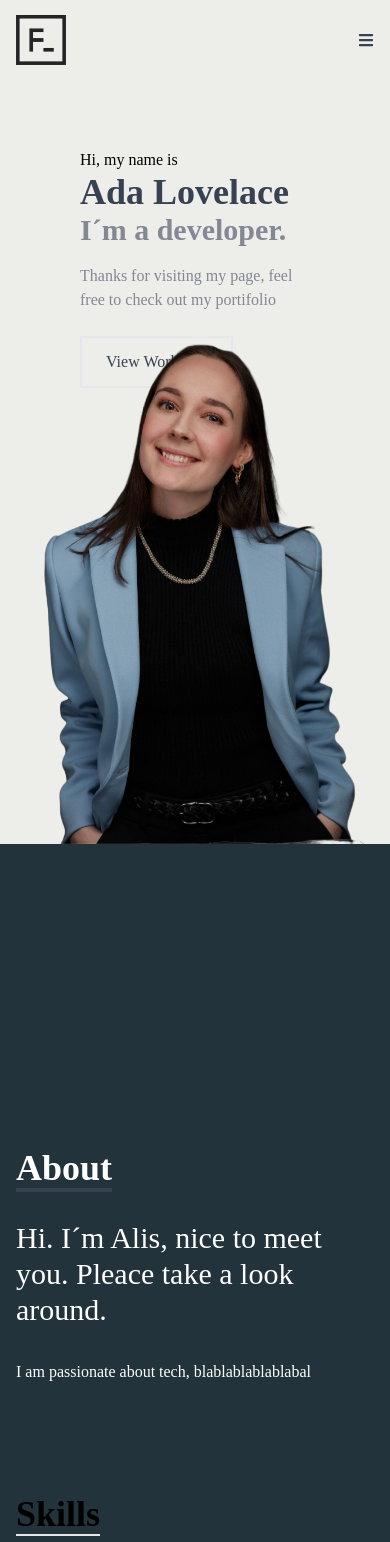
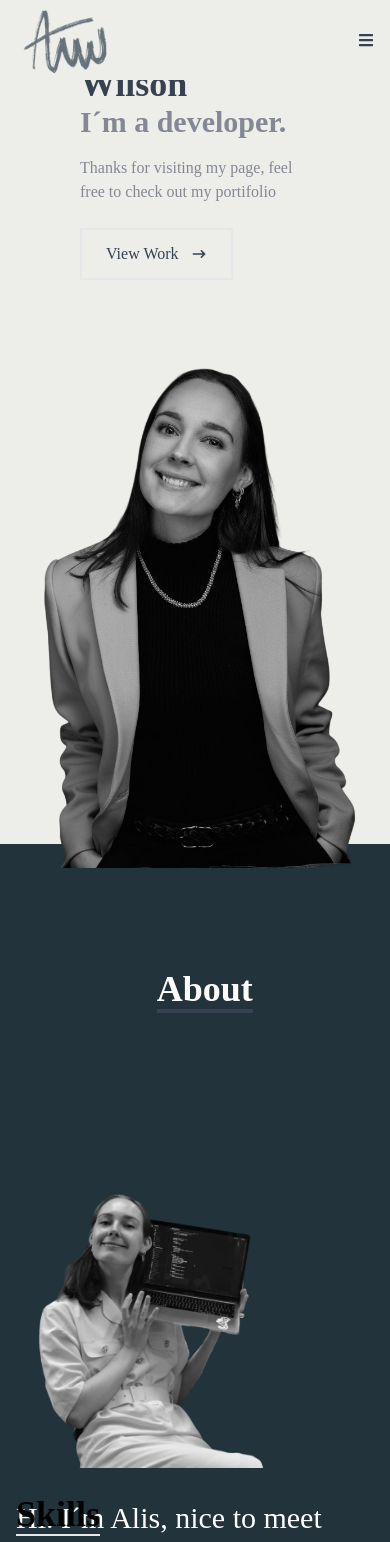
Before and after one commit to aliswil/portifolio-app, a React (Create React App) app: page / in a window 390 px wide. Shown: the top 1542 px of the page. Built offline with nearby package versions, Linux system fonts and the light colour scheme.

Commit message:
added some changes on the solution portifolio

```diff
--- a/src/components/AboutMe.tsx
+++ b/src/components/AboutMe.tsx
@@ -1,10 +1,12 @@
 import React from "react";
+import Portrait2 from "../assets/about_alis.png";
 
 const AboutMe = () => {
   return (
-    <div data-name="about" className="w-full h-screen bg-[#22333b] text-white">
-      <div className="flex flex-col justify-center items-center w-full h-full">
-        <div className="max-w-[1000px] w-full grid grid-cols-2 gap-8">
+    <div id="about" className="w-full h-screen bg-[#22333b] text-white">
+      <div className="flex flex-col justify-end items-center w-full h-full">
+        <div className="max-w-[1000px] w-full grid grid-cols-3 gap-8">
+          <div></div>
           <div className="sm:text-right pb-8 pl-4">
             <p className="text-4xl font-bold inline border-b-4 border-gray-700">
               About
@@ -12,12 +14,22 @@ const AboutMe = () => {
           </div>
           <div></div>
         </div>
-        <div className="max-w-[1000px] w-full grid sm:grid-cols-2 gap-8 px-4">
+        <div className="max-w-[1000px] w-full grid sm:grid-cols-3 gap-8 px-4">
+          <div className="flex flex-col justify-end align-bottom h-full">
+            <img
+              className="object-contain md:object-scale-down h-auto sm:max-w-xl max-w-xs"
+              src={Portrait2}
+              alt="Portrait picture 2"
+            />
+          </div>
           <div className="sm:text-right text-3xl ">
-            <p>Hi. I´m Alis, nice to meet you. Pleace take a look around.</p>
+            <p>Hi. I´m Alis, nice to meet you. Please take a look around.</p>
           </div>
           <div>
-            <p>I am passionate about tech, blablablablablabal</p>
+            <p>
+              I am passionate about solving future problems with tech and gender
+              equality.
+            </p>
           </div>
         </div>
       </div>
--- a/src/components/ContactMe.tsx
+++ b/src/components/ContactMe.tsx
@@ -2,16 +2,22 @@ import React from "react";
 
 const ContactMe = () => {
   return (
-    <div
-      data-name="contact"
-      className="w-full h-screen bg-[#edede9] text-gray-700"
-    >
+    <div id="contact" className="w-full h-screen bg-[#edede9] text-gray-700">
       <div className="flex flex-col justify-center items-center w-full h-full">
         <div className="max-w-[1000px] w-full grid grid-cols-2 gap-8">
           <div className="sm:text-right pb-8 pl-4">
             <p className="text-4xl font-bold inline border-b-4 border-gray-700">
               Contact me
             </p>
+          </div>
+          <div></div>
+        </div>
+        <div className="flex justify-start max-w-[1000px] w-full grid sm:grid-cols-2 gap-8 px-4">
+          <div className="sm:text-right text-3xl ">
+            <p>aliswkn@gmail.com</p>
+            <a href="https://no.linkedin.com/in/alis-wiken-wilson-890912159">
+              LinkedIn
+            </a>
           </div>
         </div>
       </div>
--- a/src/components/HomePage.tsx
+++ b/src/components/HomePage.tsx
@@ -1,17 +1,17 @@
 import React from "react";
 import { HiArrowNarrowRight } from "react-icons/hi";
-import Portrait from "../assets/alis.png";
+import Portrait from "../assets/portrett_alis2.png";
 
 export const HomePage = () => {
   return (
     <div
-      data-name="home"
+      id="home"
       className="w-full h-screen bg-[#edede9] grid grid-cols-1 sm:grid-cols-2 gap-1"
     >
       <div className="max-w-[1000 px] mx-auto px-20 flex flex-col justify-center h-full">
         <p className="text-black">Hi, my name is</p>
         <h1 className="text-4xl sm:text-7xl font-bold text-gray-700">
-          Ada Lovelace
+          Alis Wiken Wilson
         </h1>
         <h2 className="text-3xl sm:text-6xl font-bold text-[#848794]">
           I´m a developer.
@@ -28,9 +28,9 @@ export const HomePage = () => {
           </button>
         </div>
       </div>
-      <div className="flex align-bottom h-full">
+      <div className="flex flex-col justify-end align-bottom h-full">
         <img
-          className="absolute bottom-0 object-contain md:object-scale-down h-49 w-96"
+          className="object-contain md:object-scale-down h-49 w-96"
           src={Portrait}
           alt="Portrait picture"
         />
@@ -39,3 +39,5 @@ export const HomePage = () => {
   );
 };
 //mx-auto
+
+//absolute bottom-0
--- a/src/components/Navbar.tsx
+++ b/src/components/Navbar.tsx
@@ -1,6 +1,6 @@
 import React, { useState } from "react";
 import { FaBars, FaTimes } from "react-icons/fa";
-import logo from "../assets/f_logo.png";
+import logo from "../assets/logo.png";
 import { Link } from "react-scroll";
 
 export const Navbar = () => {
@@ -10,7 +10,7 @@ export const Navbar = () => {
   return (
     <div className="fixed w-full h-[80px] flex justify-between items-center px-4 bg-[#edede9] text-gray-700">
       <div>
-        <img src={logo} alt="Logo" style={{ width: "50px" }} />
+        <img src={logo} alt="Logo" style={{ width: "100px" }} />
       </div>
 
       <ul className="hidden md:flex ">
--- a/src/components/Projects.tsx
+++ b/src/components/Projects.tsx
@@ -2,10 +2,7 @@ import React from "react";
 
 const Projects = () => {
   return (
-    <div
-      data-name="projects"
-      className="w-full h-screen bg-[#22333b] text-white"
-    >
+    <div id="projects" className="w-full h-screen bg-[#22333b] text-white">
       <div className="flex flex-col justify-center items-center w-full h-full">
         <div className="max-w-[1000px] w-full grid grid-cols-2 gap-8">
           <div className="sm:text-right pb-8 pl-4">
--- a/src/components/Skills.tsx
+++ b/src/components/Skills.tsx
@@ -5,7 +5,7 @@ import Event from "../assets/event-icon.png";
 
 const Skills = () => {
   return (
-    <div data-name="skills" className="w-full h-screen bg-[#78a7ad]">
+    <div id="skills" className="w-full h-screen bg-[#78a7ad]">
       <div className="max-w-[1000px] mx-auto p-4 flex flex-col justify-center w-full h-full">
         <div>
           <p className="text-4xl font-bold inline border-b-2 border-grey-500">
```
Also changed, not shown: src/assets/about_alis.png (added), src/assets/portrett_alis2.png (added).
